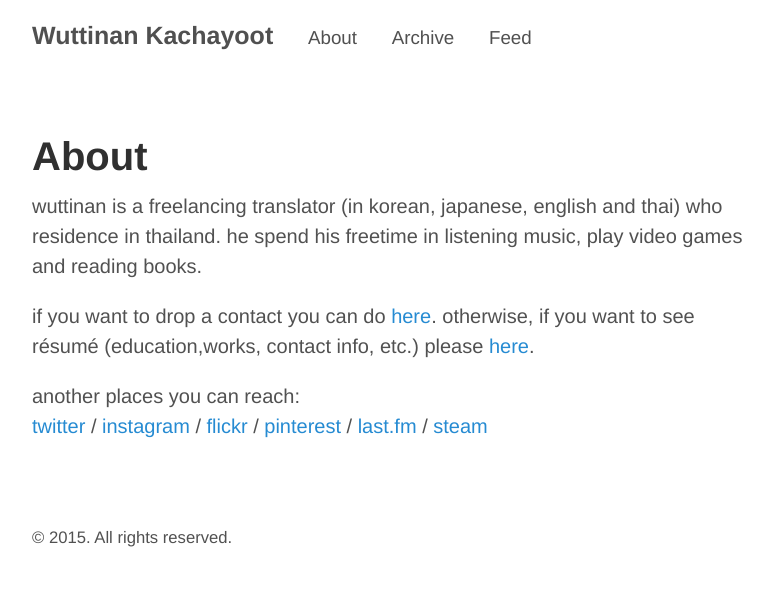
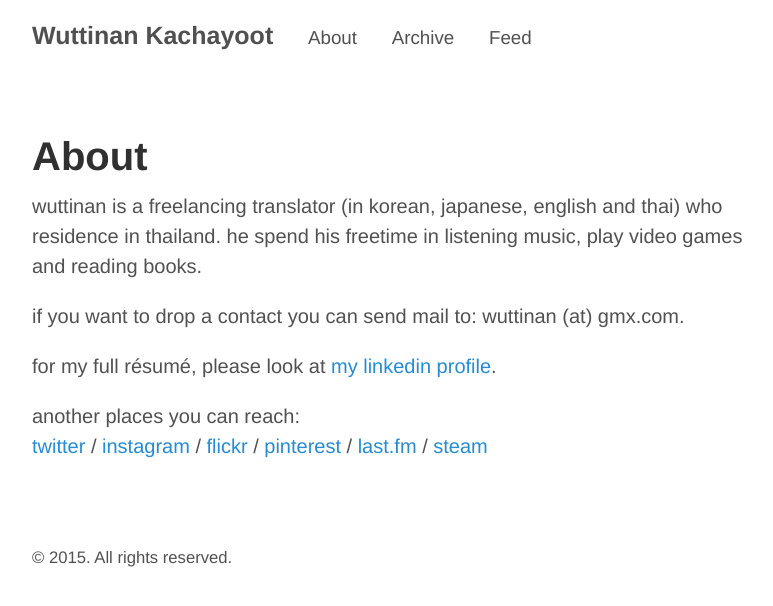
Before and after one commit to wuttinan/wuttinan.github.io, a Jekyll site: the page built from about.md, in a window 1280 px wide. Shown: the top 606 px of the page, without its empty margins (248-1021 px from the left). Built offline with Jekyll 4.4.1, drawn with Linux system fonts in a browser that asks for light colours.

Commit message:
edit about page
edit about page and add profile photo

```diff
--- a/about.md
+++ b/about.md
@@ -5,7 +5,10 @@ title: About
 
 wuttinan is a freelancing translator (in korean, japanese, english and thai) who residence in thailand.  he spend his freetime in listening music, play video games and reading books.
 
-if you want to drop a contact you can do [here](mailto:wuttinan@gmx.com). otherwise, if you want to see résumé (education,works, contact info, etc.) please [here](http://www.linkedin.com/in/wuttinan).
+if you want to drop a contact you can send mail to:
+wuttinan (at) gmx.com.
+
+for my full résumé, please look at [my linkedin profile](http://www.linkedin.com/in/wuttinan).
 
 another places you can reach:
 [twitter](http://twitter.com/wuttinan) / [instagram](http://instagr.am/wuttinanp) / [flickr](http://flickr.com/photos/eszett) / [pinterest](http://pinterest.com/wuttinan) / [last.fm](http://last.fm/user/ping880727) / [steam](http://steamcommunity.com/id/wuttinan)
```
Also changed, not shown: me200.jpg (added).
